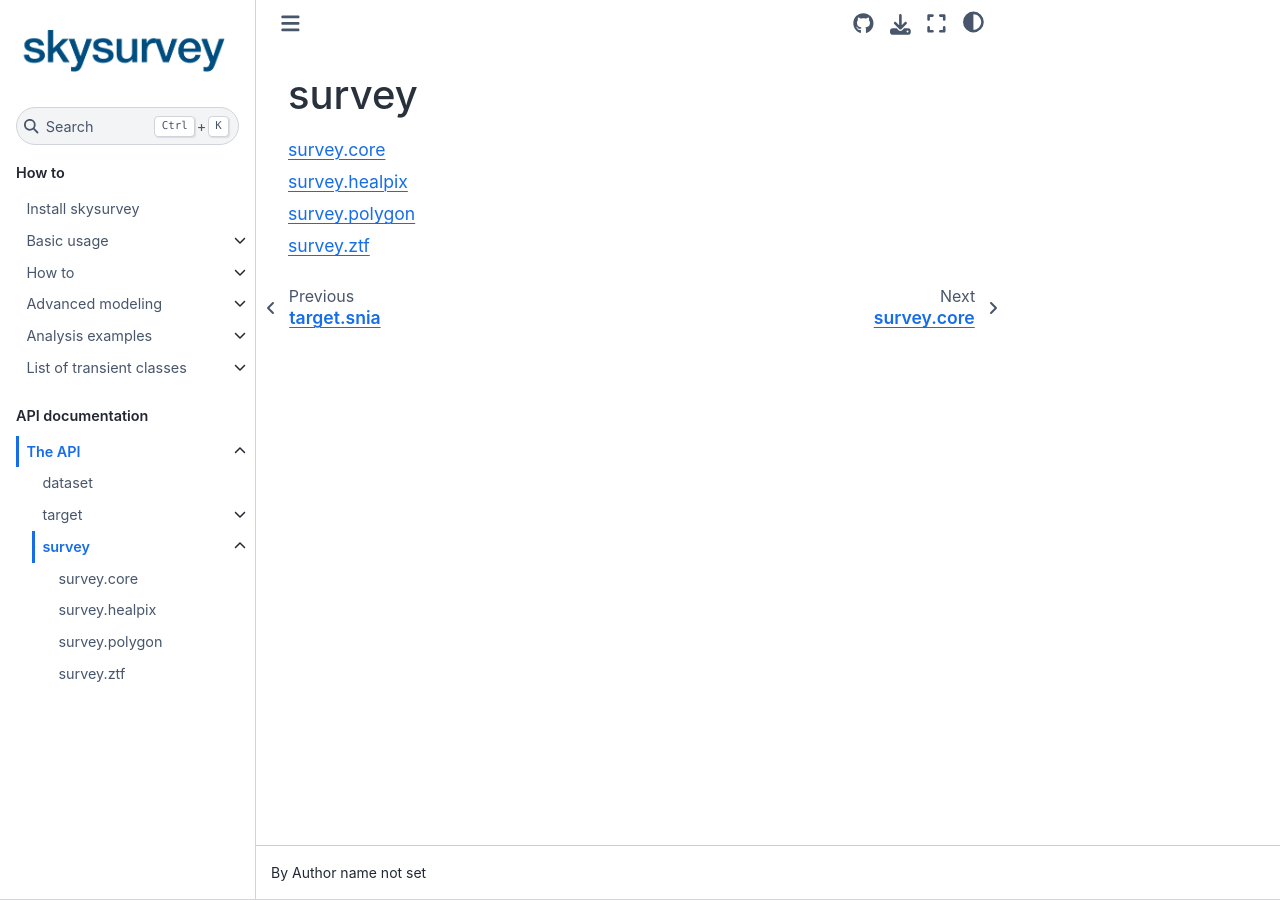
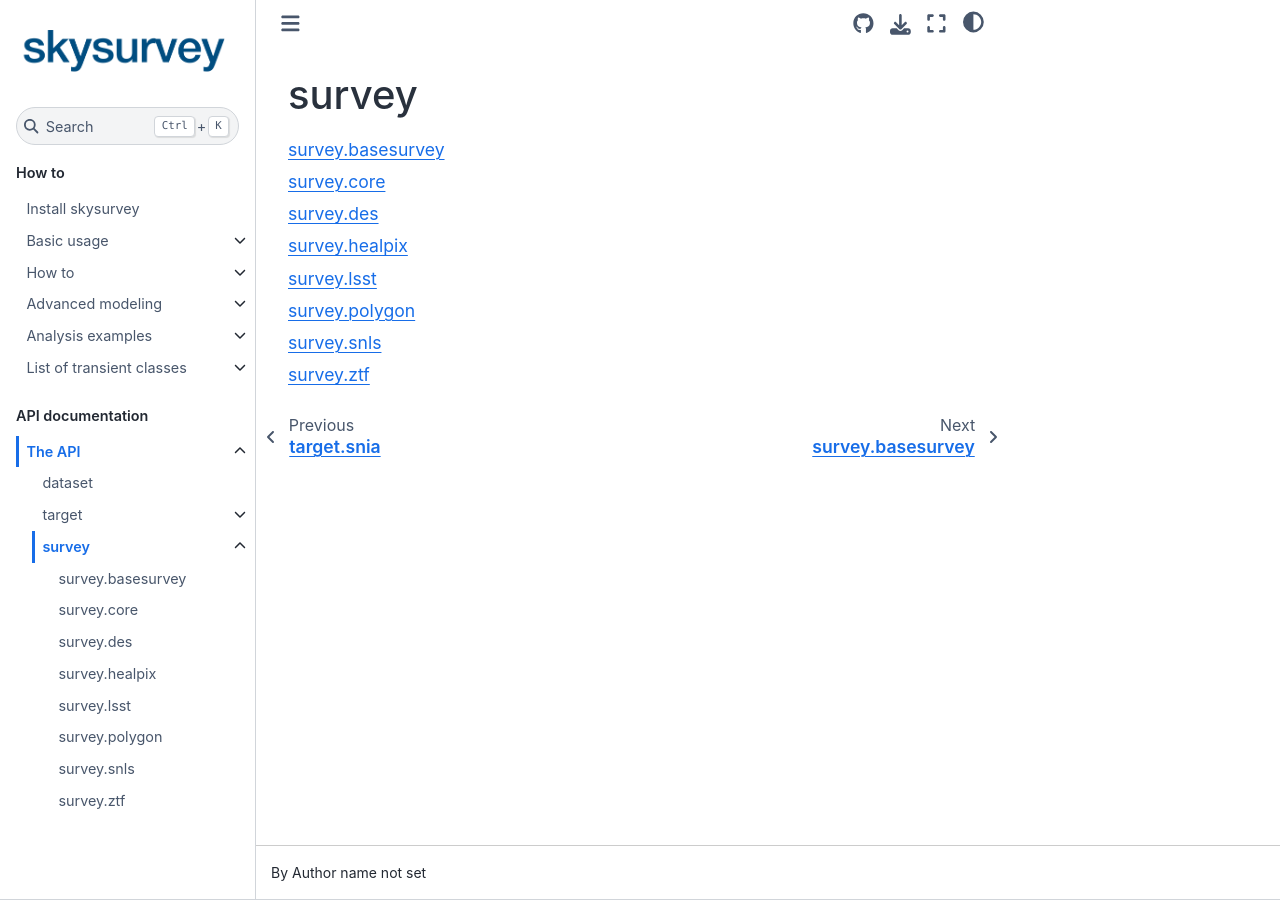
Before and after one commit to MickaelRigault/skysurvey, a Sphinx documentation site: the page built from docs/skysurvey.survey.rst, in a window 1280 px wide. Built offline with Sphinx 7.4.7 and the Sphinx Book theme 1.1.4, drawn with Linux system fonts in a browser that asks for light colours; pages that are not in the unit, such as notebooks, are missing from menus.

```diff
--- /dev/null
+++ b/docs/skysurvey.survey.basesurvey.rst
@@ -0,0 +1,10 @@
+
+survey.basesurvey
+=================
+
+.. currentmodule:: skysurvey.survey.basesurvey
+
+.. automodule:: skysurvey.survey.basesurvey
+   :members:
+   :undoc-members:
+   :show-inheritance:
--- /dev/null
+++ b/docs/skysurvey.survey.des.rst
@@ -0,0 +1,10 @@
+
+survey.des
+==========
+
+.. currentmodule:: skysurvey.survey.des
+
+.. automodule:: skysurvey.survey.des
+   :members:
+   :undoc-members:
+   :show-inheritance:
--- a/docs/skysurvey.survey.healpix.rst
+++ b/docs/skysurvey.survey.healpix.rst
@@ -1,6 +1,6 @@
 
 survey.healpix
-==========
+==============
 
 .. currentmodule:: skysurvey.survey.healpix
 
--- /dev/null
+++ b/docs/skysurvey.survey.lsst.rst
@@ -0,0 +1,10 @@
+
+survey.lsst
+===========
+
+.. currentmodule:: skysurvey.survey.lsst
+
+.. automodule:: skysurvey.survey.lsst
+   :members:
+   :undoc-members:
+   :show-inheritance:
--- a/docs/skysurvey.survey.rst
+++ b/docs/skysurvey.survey.rst
@@ -6,7 +6,11 @@ survey
 .. toctree::
     :maxdepth: 1
 
+    skysurvey.survey.basesurvey
     skysurvey.survey.core
+    skysurvey.survey.des
     skysurvey.survey.healpix
+    skysurvey.survey.lsst
     skysurvey.survey.polygon
+    skysurvey.survey.snls
     skysurvey.survey.ztf
--- /dev/null
+++ b/docs/skysurvey.survey.snls.rst
@@ -0,0 +1,10 @@
+
+survey.snls
+===========
+
+.. currentmodule:: skysurvey.survey.snls
+
+.. automodule:: skysurvey.survey.snls
+   :members:
+   :undoc-members:
+   :show-inheritance:
```
